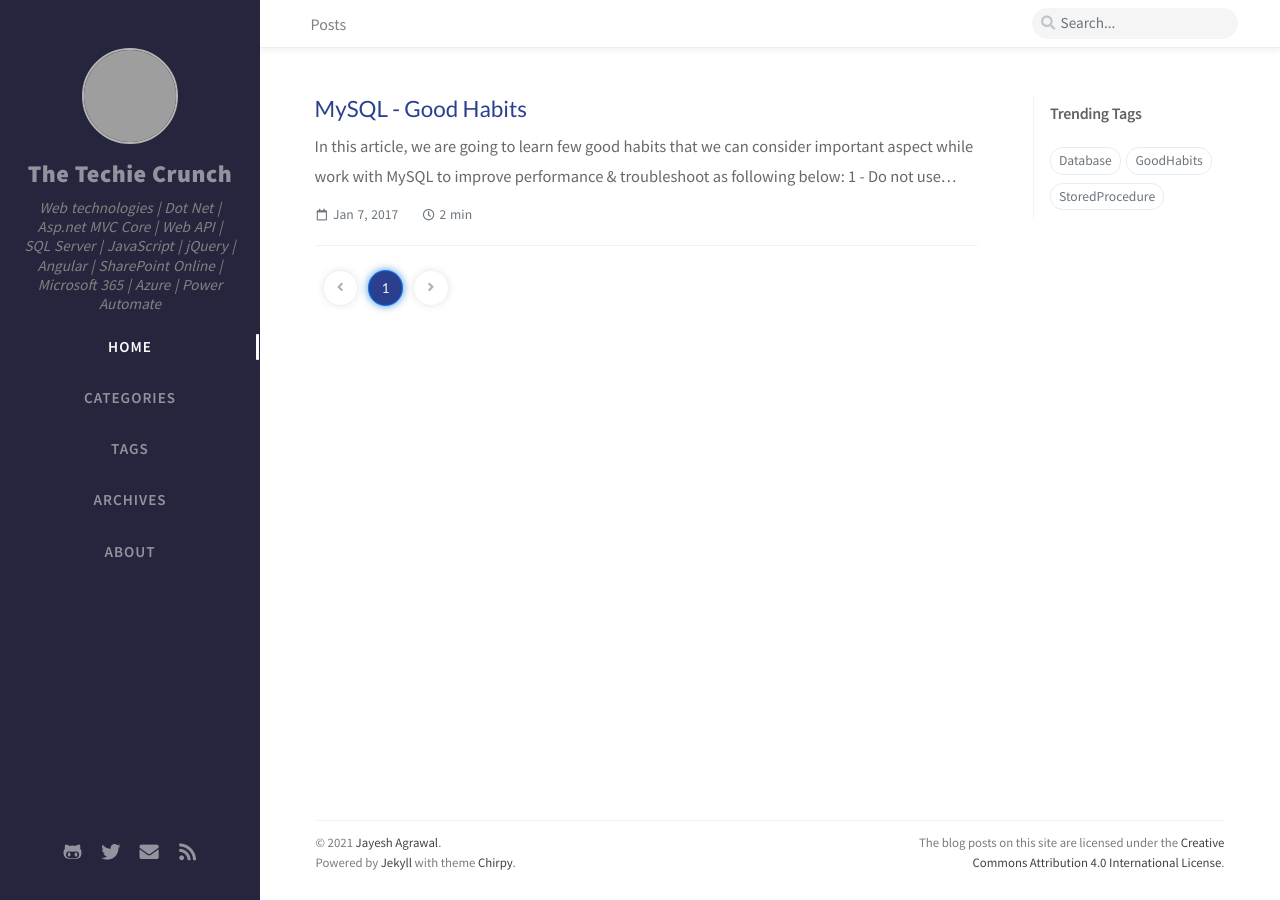
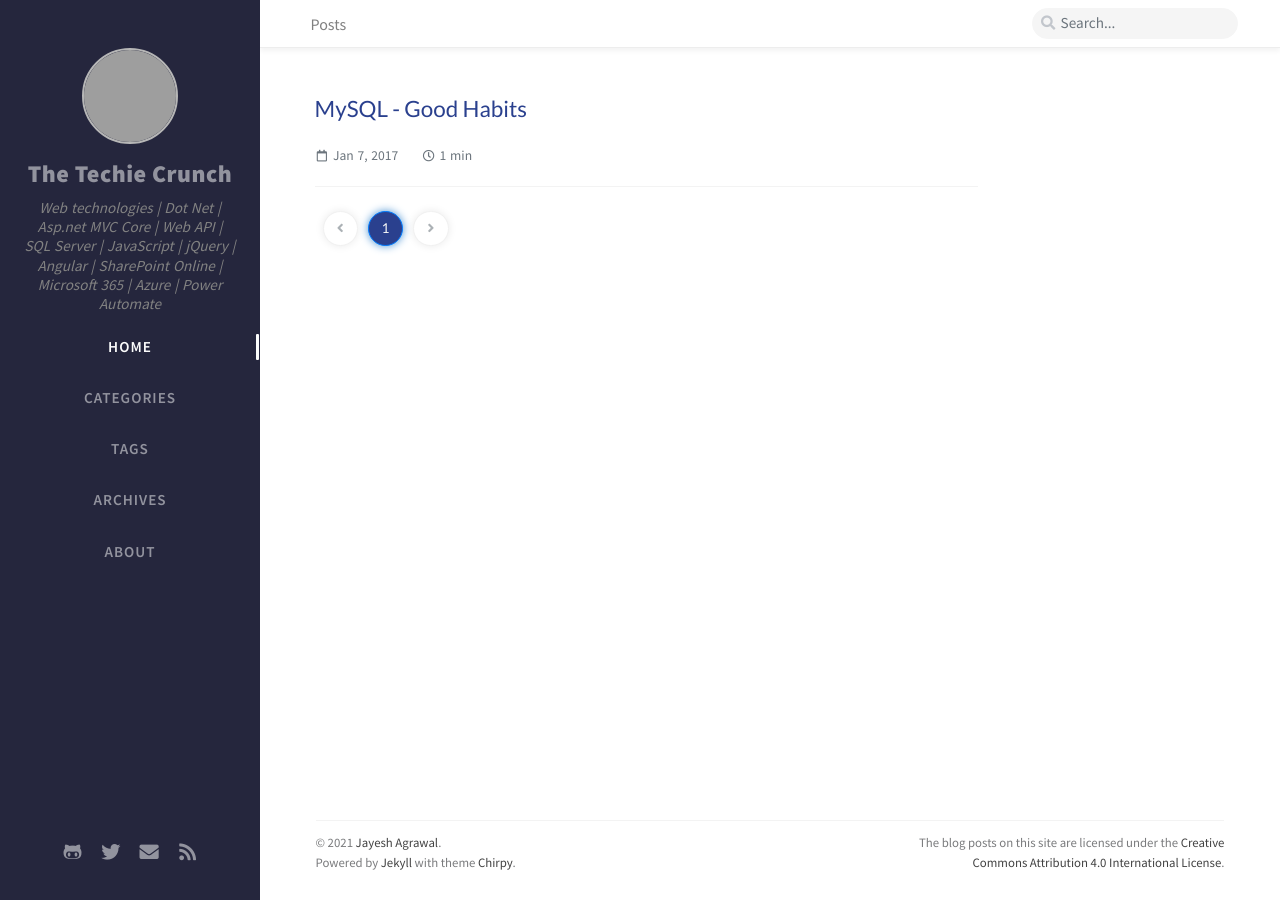
Before and after one commit to JayeshAgrawal/jayeshagrawal.github.io, a Jekyll site: the page built from index.html, in a window 1280 px wide. Built offline with Jekyll 4.4.1, drawn with Linux system fonts in a browser that asks for light colours; nearby versions of some CDN libraries; the list of posts is cut into pages by our own code; comment, search, counter and statistics services are not loaded; part of the change alters nothing that is shown; grey boxes are pictures that could not be loaded.

Commit message:
Updated Post

````diff
--- a/_posts/2017-01-07-mysql-good-habits.md
+++ b/_posts/2017-01-07-mysql-good-habits.md
@@ -2,97 +2,4 @@
 title: "MySQL - Good Habits"
 author: "Jayesh Agrawal"
 date: 2017-01-07 20:55:00 +0530
-categories: [MySQL]
-tags: [Database, StoredProcedure, GoodHabits]
 ---
-
-In this article, we are going to learn few good habits that we can consider important aspect while work with MySQL to improve performance & troubleshoot as following below:
-
-## 1 - Do not use stored procedure & function parameters name same as WHERE clause field name
-- It will be responding with all record of query because MySQL interprets field value as parameter value similar like 1=1.
-
-## Example
-```sql
--- Bad
-CREATE PROCEDURE `getPersonById`(IN id INT(10))
-BEGIN
--- return all record instead
-SELECT id,name FROM person WHERE id = id;
-END
--- Good
-CREATE PROCEDURE getPersonById(IN personId INT(10))
-BEGIN
-SELECT id,name FROM person WHERE id = personId;
-END
-```
-
-## 2 - Use same data-type in WHERE clause
-- It will be impact on performance because MySQL hold extra memory to type conversion.
-
-## Example
-```sql
--- Bad
-SELECT name FROM person WHERE id = '1001';
--- Good
-SELECT name FROM person WHERE id = 1001;
-```
-
-## 3 - Use EXISTS clause
-- It will be improve response time where need logic based on existence of record in MySQL.
-
-## Example
-```sql
--- Bad
-IF(SELECT COUNT(*) FROM person) > 0;
--- Good
-IF EXISTS(SELECT 1 FROM person);
-```
-
-## 4 - Add indexing to column that used to join table
-- MySQL use index to faster querying data. we can use EXPLAIN SELECT statement that shows how MySQL query optimizer will execute the query.
-
-## 5 - Avoid function over indexed column
-- Function over indexed column will be defeat purpose of indexing.
-
-## Example
-```sql
--- Bad
-SELECT name FROM person WHERE UPPER(name) LIKE 'J%';
--- Good
-SELECT name FROM person WHERE name LIKE 'J%';
-```
-## 6 - Prefer ENUM over VARCHAR data-type for multi value column(gender, status, state) for large tables
-- It will be improve response time.
-
-## Example
-```sql
--- VARCHAR
-CREATE TABLE person(
-id INT(10) UNSIGNED NOT NULL AUTO_INCREMENT,
-name VARCHAR(50) NOT NULL,
-gender VARCHAR(50)
-)ENGINE=MyISAM;
--- ENUM
-CREATE TABLE person(
-id INT(10) UNSIGNED NOT NULL AUTO_INCREMENT,
-name VARCHAR(50) NOT NULL,
-gender ENUM('Male','Female')
-)ENGINE=MyISAM;
-```
-
-## 7 - Avoid SELECT *
-- As best practice, Always retrieve necessary columns with select statement that improves response time.
-
-## 8 - Avoid use of GROUP BY clause without aggregate function
-- It will be always retrieve first record by grouped column. so, that will be differ if we expect all record based on grouped column.
-
-## Example
-```sql
--- Bad
-SELECT id,name FROM person GROUP BY name;
--- Good
-SELECT name, count(*) as count FROM person GROUP BY name;
-```
-
-## Conclusion
-- In this article, we have learned basic keyword/approach that can be helped us to improving performance/troubleshoot in MySQL.
````
